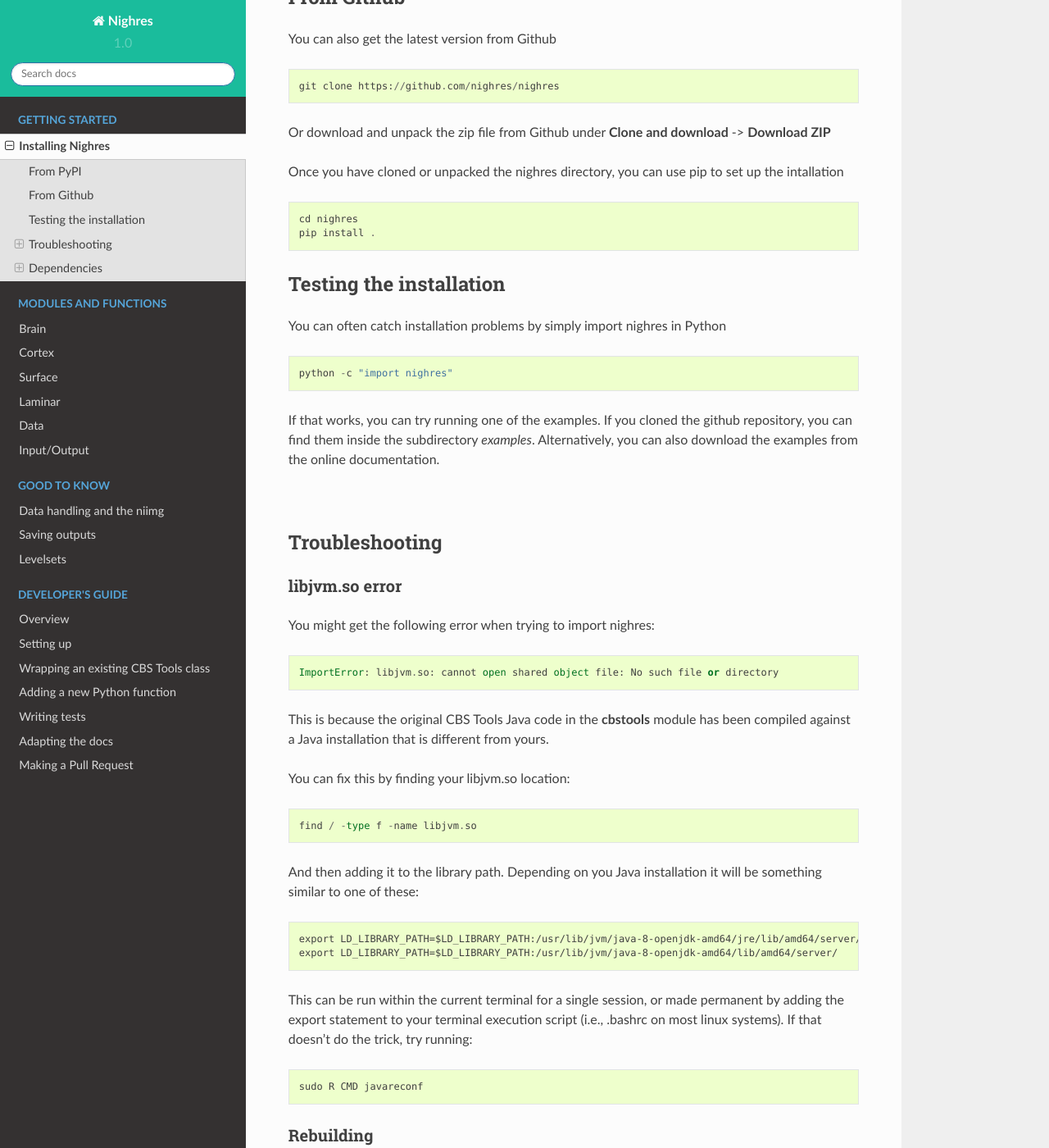
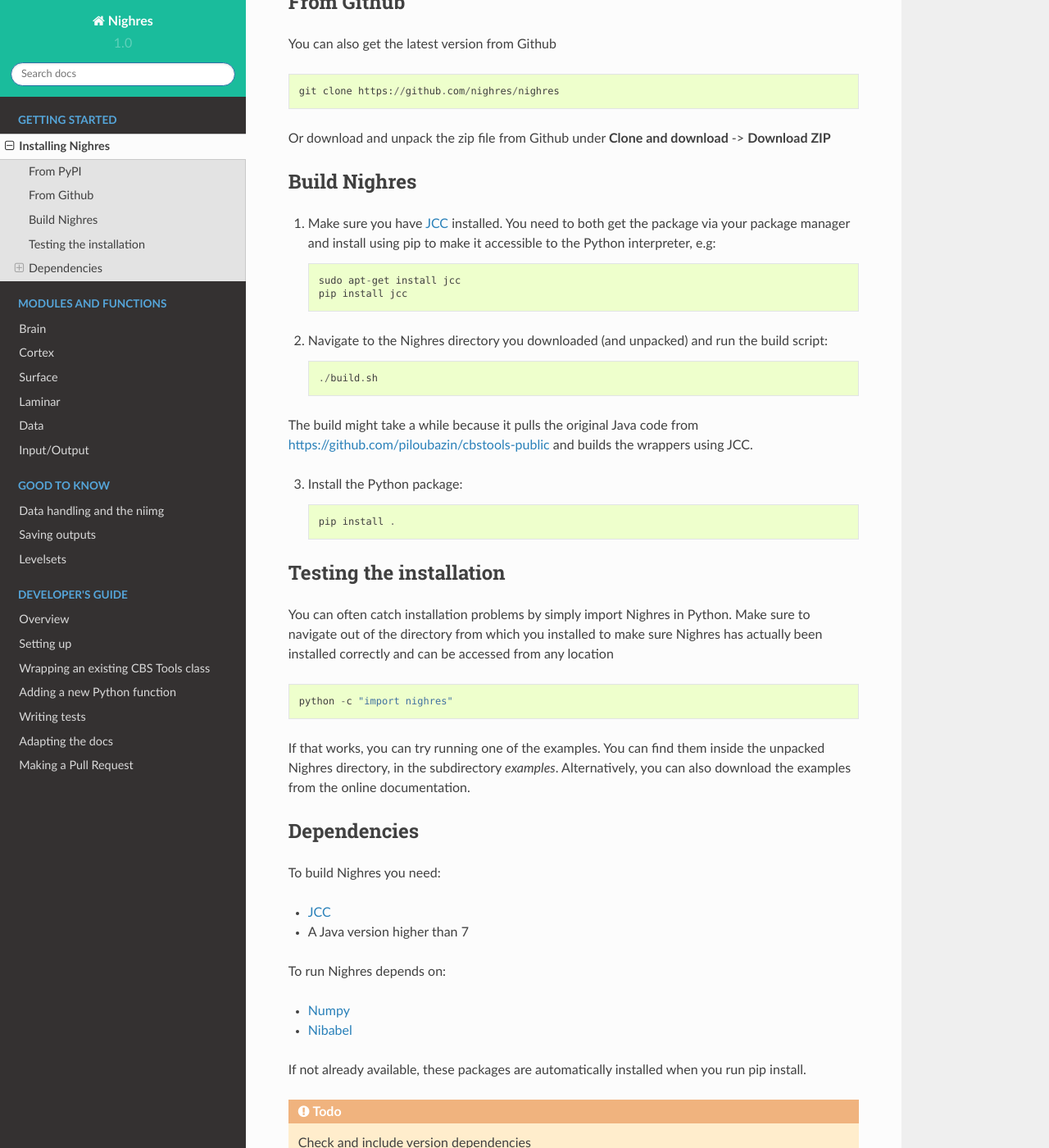
Before and after one commit to nighres/nighres, a Sphinx documentation site: the page built from doc/installation.rst, in a window 1280 px wide and 1400 px high, scrolled down 351 px. Shown: the whole window at 82% size. Built offline with Sphinx 7.4.7 and the Read the Docs theme 2.0.0, drawn with Linux system fonts in a browser that asks for light colours; pages that are not in the unit, such as notebooks, are missing from menus; some of the changed text lies outside the part shown.

Commit message:
adapting installation instructions

```diff
--- a/doc/installation.rst
+++ b/doc/installation.rst
@@ -4,9 +4,9 @@ Installing Nighres
 From PyPI
 ----------
 
-You can install the latest stable release of nighres from PyPI::
+You can download the latest stable release of Nighres from `PyPI <https://pypi.python.org/pypi/nighres>`_.
 
-    pip install nighres
+Because parts of the package have to be built locally it is currently not possible to use ``pip install`` directly from PyPI. Instead, please download and unpack the tarball to :ref:`build-nighres`.
 
 From Github
 ------------
@@ -18,79 +18,103 @@ You can also get the latest version from Github ::
 Or download and unpack the zip file from Github under **Clone and download** ->
 **Download ZIP**
 
-Once you have cloned or unpacked the nighres directory, you can use pip to set up the intallation ::
+.. _build-nighres:
 
-   cd nighres
-   pip install .
+Build Nighres
+--------------
+1. Make sure you have `JCC <http://jcc.readthedocs.io/en/latest/>`_ installed. You need to both get the package via your package manager and install using pip to make it accessible to the Python interpreter, e.g::
+
+    sudo apt-get install jcc
+    pip install jcc
+
+2. Navigate to the Nighres directory you downloaded (and unpacked) and run the build script::
+
+    ./build.sh
+
+The build might take a while because it pulls the original Java code from
+https://github.com/piloubazin/cbstools-public and builds the wrappers using
+JCC.
+
+3. Install the Python package::
+
+    pip install .
+
+
 
 Testing the installation
 ------------------------
 
-You can often catch installation problems by simply import nighres in Python ::
+You can often catch installation problems by simply import Nighres in Python. Make sure to navigate out of the directory from which you installed to make sure Nighres has actually been installed correctly and can be accessed from any location ::
 
     python -c "import nighres"
 
-If that works, you can try running one of the examples. If you cloned the github repository, you can find them inside the subdirectory *examples*. Alternatively, you can also download the :ref:`examples <examples-index>` from the online documentation.
+If that works, you can try running one of the examples. You can find them inside the unpacked Nighres directory, in the subdirectory *examples*. Alternatively, you can also download the :ref:`examples <examples-index>` from the online documentation.
 
-|
-
-Troubleshooting
-----------------
-
-libjvm.so error
-~~~~~~~~~~~~~~~~
-
-You might get the following error when trying to import nighres::
-
-    ImportError: libjvm.so: cannot open shared object file: No such file or directory
-
-This is because the original CBS Tools Java code in the **cbstools** module has been compiled against a Java installation that is different from yours.
-
-You can fix this by finding your libjvm.so location::
-
-    find / -type f -name libjvm.so
-
-And then adding it to the library path. Depending on you Java installation it will be something similar to one of these::
-
-    export LD_LIBRARY_PATH=$LD_LIBRARY_PATH:/usr/lib/jvm/java-8-openjdk-amd64/jre/lib/amd64/server/
-    export LD_LIBRARY_PATH=$LD_LIBRARY_PATH:/usr/lib/jvm/java-8-openjdk-amd64/lib/amd64/server/
-
-This can be run within the current terminal for a single session, or made permanent by adding the export statement to your terminal execution script (i.e., .bashrc on most linux systems). If that doesn't do the trick, try running::
-
-    sudo R CMD javareconf
-
-Rebuilding
-~~~~~~~~~~~
-
-If you the above does not work for you, you might have to
-rebuild the package locally.
-
-1. Make sure you have `JCC <http://jcc.readthedocs.io/en/latest/>`_ installed::
-
-    sudo apt-get install jcc
-
-2. Navigate to the nighres directory and run the build script::
-
-    ./build.sh
-
-The build might take a while because it pulls the original Java code from
-https://github.com/piloubazin/cbstools-public, downloads its dependencies
-*JIST* and *MIPAV*, compiles the Java classes and builds the wrappers using
-JCC.
-
-|
+.. |
+..
+.. Troubleshooting
+.. ----------------
+..
+.. libjvm.so error
+.. ~~~~~~~~~~~~~~~~
+..
+.. You might get the following error when trying to import nighres::
+..
+..     ImportError: libjvm.so: cannot open shared object file: No such file or directory
+..
+.. This is because the original CBS Tools Java code in the **cbstools** module has been compiled against a Java installation that is different from yours.
+..
+.. You can fix this by finding your libjvm.so location::
+..
+..     find / -type f -name libjvm.so
+..
+.. And then adding it to the library path. Depending on you Java installation it will be something similar to one of these::
+..
+..     export LD_LIBRARY_PATH=$LD_LIBRARY_PATH:/usr/lib/jvm/java-8-openjdk-amd64/jre/lib/amd64/server/
+..     export LD_LIBRARY_PATH=$LD_LIBRARY_PATH:/usr/lib/jvm/java-8-openjdk-amd64/lib/amd64/server/
+..
+.. This can be run within the current terminal for a single session, or made permanent by adding the export statement to your terminal execution script (i.e., .bashrc on most linux systems).
+..
+.. If that doesn't do the trick, try running::
+..
+..     sudo R CMD javareconf
+..
+.. Rebuilding
+.. ~~~~~~~~~~~
+..
+.. If you the above does not work for you, you might have to
+.. rebuild the package locally.
+..
+.. 1. Make sure you have `JCC <http://jcc.readthedocs.io/en/latest/>`_ installed::
+..
+..     sudo apt-get install jcc
+..
+.. 2. Navigate to the nighres directory and run the build script::
+..
+..     ./build.sh
+..
+.. The build might take a while because it pulls the original Java code from
+.. https://github.com/piloubazin/cbstools-public, downloads its dependencies
+.. *JIST* and *MIPAV*, compiles the Java classes and builds the wrappers using
+.. JCC.
+..
+.. |
 
 Dependencies
 ------------
+To build Nighres you need:
 
-.. todo:: Check and include version dependencies
+* `JCC <http://jcc.readthedocs.io/en/latest/>`_
+* A Java version higher than 7
 
-Nighres depends on:
+To run Nighres depends on:
 
 * `Numpy <http://www.numpy.org/>`_
 * `Nibabel <http://nipy.org/nibabel/>`_
 
-These packages are automatically installed by pip when installing nighres.
+If not already available, these packages are automatically installed when you run pip install.
+
+.. todo:: Check and include version dependencies
 
 
 .. _add-deps:
@@ -102,10 +126,6 @@ Plotting in the examples
 
 * `Nilearn <http://nilearn.github.io/>`_ and its dependencies, if Nilearn is not installed, plotting in the examples will be skipped and you can view the results in any other nifti viewer
 
-Building the Java extensions from source
-
-* `JCC <http://jcc.readthedocs.io/en/latest/>`_
-
 Building the documentation
 
 * `sphinx <http://www.sphinx-doc.org/en/stable/>`_
```
